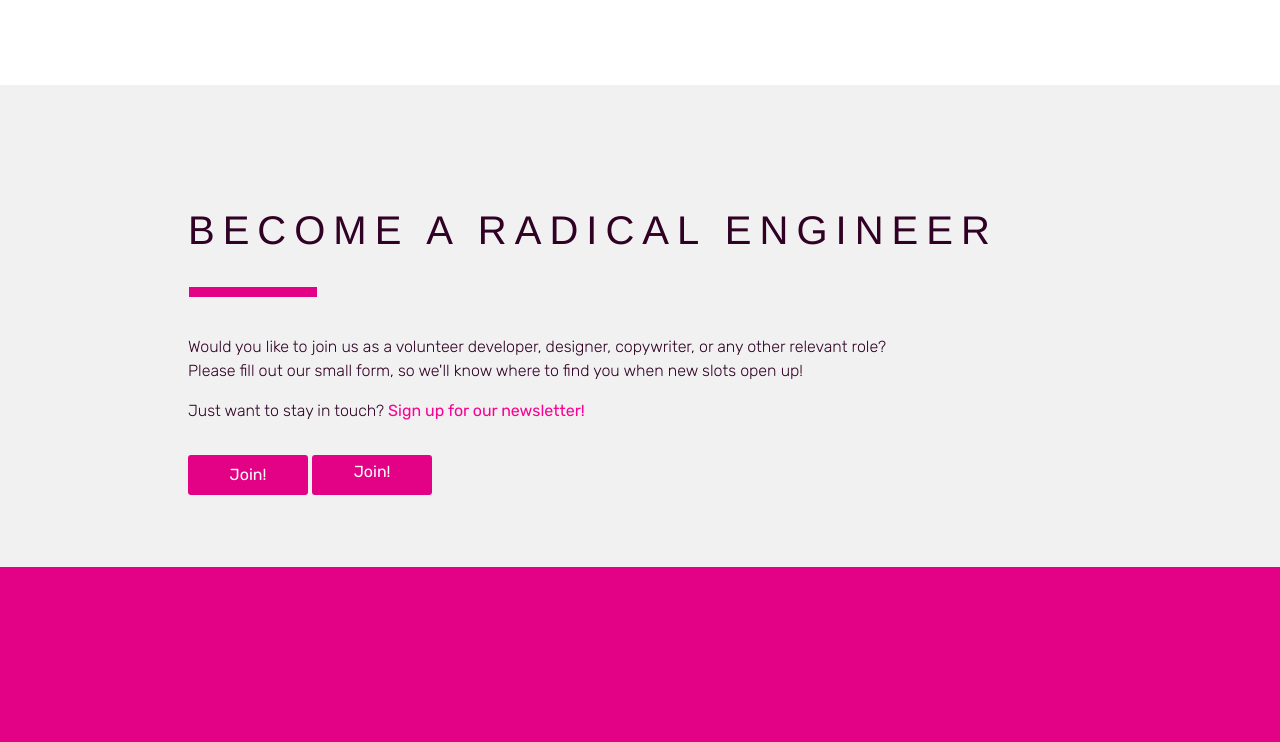
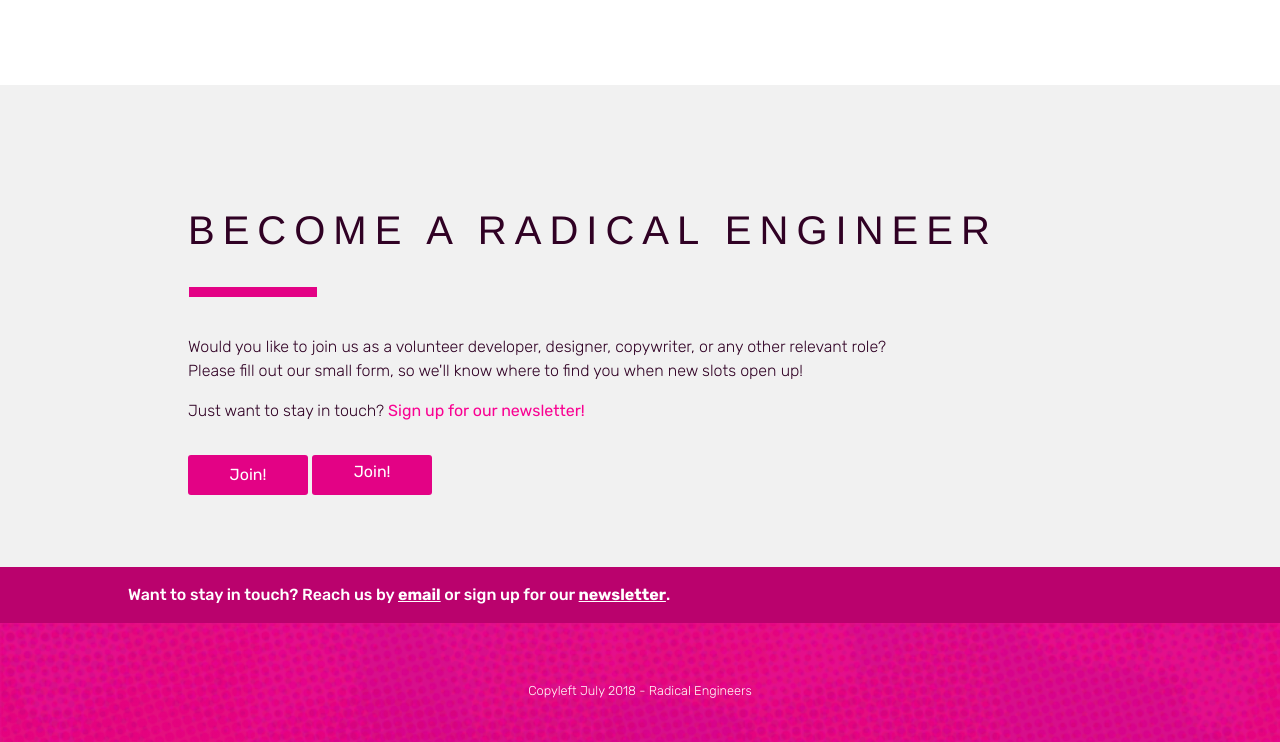
Before and after one commit to radicalengineers/website, a plain HTML site: page current_future_projects.html in a window 1280 px wide. Shown: the part 5463-6205 px from the top of the page. Before the commit the page ends 6030 px from the top, so only its background shows below. Drawn offline with Linux system fonts and the light colour scheme.

Commit message:
added footer to project page

```diff
--- a/current_future_projects.html
+++ b/current_future_projects.html
@@ -267,4 +267,18 @@
     </section>
   </div>
 
+  <div class=" bottom-0 nav-bottom py2 px4">
+    <div class="container">
+      <span class="nav-bottom" >Want to stay in touch? Reach us by <a target="_blank" href="mailto:info@radicalengineers.com">email</a> or sign up for our <a target="_blank" href="http://eepurl.com/dCejKD">newsletter</a>.</span>
+    </div>
+  </div>
+
+  <div class="bg-footer">
+    <footer>
+      <div class="center pt4 mt3">
+        <p style="font-size:0.8rem;color:white">Copyleft July 2018 - Radical Engineers</p>
+      </div>
+    </footer>
+  </div>
 </body>
+</html>
```
